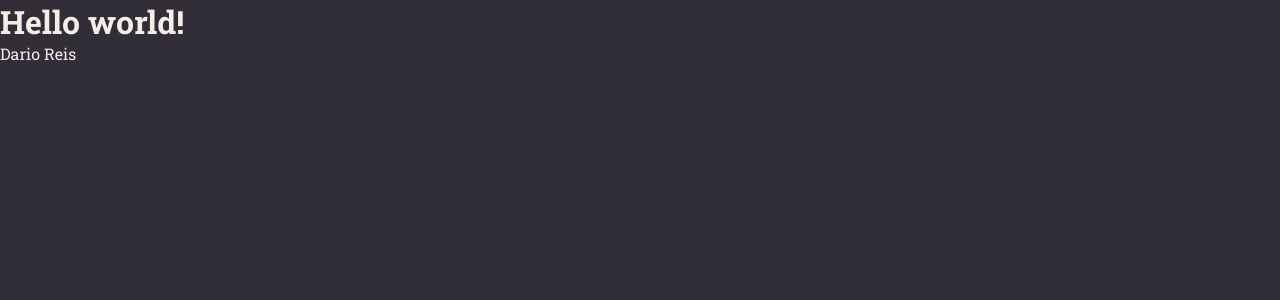
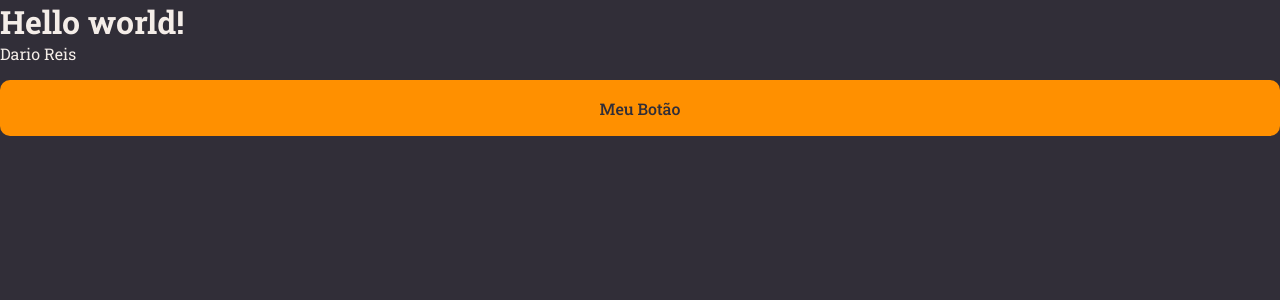
Before and after one commit to darioreisjr/kissnotes_reactjs, a React (Vite) app: page / in a window 1280 px wide. Shown: the top 300 px of the page. Built offline with nearby package versions, Linux system fonts and the light colour scheme.

Commit message:
Feat: Creating components folder and creating my button component

```diff
--- /dev/null
+++ b/src/components/Button/index.jsx
@@ -0,0 +1,5 @@
+import { Container } from "./styles";
+
+export function Button() {
+  return <Container type="button">Meu Botão</Container>;
+}
--- /dev/null
+++ b/src/components/Button/styles.js
@@ -0,0 +1,18 @@
+import styled from "styled-components";
+
+export const Container = styled.button`
+  width: 100%;
+  background-color: ${({ theme }) => theme.COLORS.ORANGE};
+  color: ${({ theme }) => theme.COLORS.BACKGROUND_800};
+
+  height: 56px;
+  border-radius: 10px;
+  border: 0;
+  padding: 0 16px;
+  font-weight: 500;
+  margin-top: 16px;
+
+  &:disabled {
+    opacity: 0.5;
+  }
+`
--- a/src/pages/Details/index.jsx
+++ b/src/pages/Details/index.jsx
@@ -1,10 +1,13 @@
 import { Container } from "./styles";
+
+import { Button } from "../../components/Button";
 
 export function Details() {
   return (
     <Container>
       <h1>Hello world!</h1>
       <span>Dario Reis</span>
+      <Button/>
     </Container>
   );
 }
```
